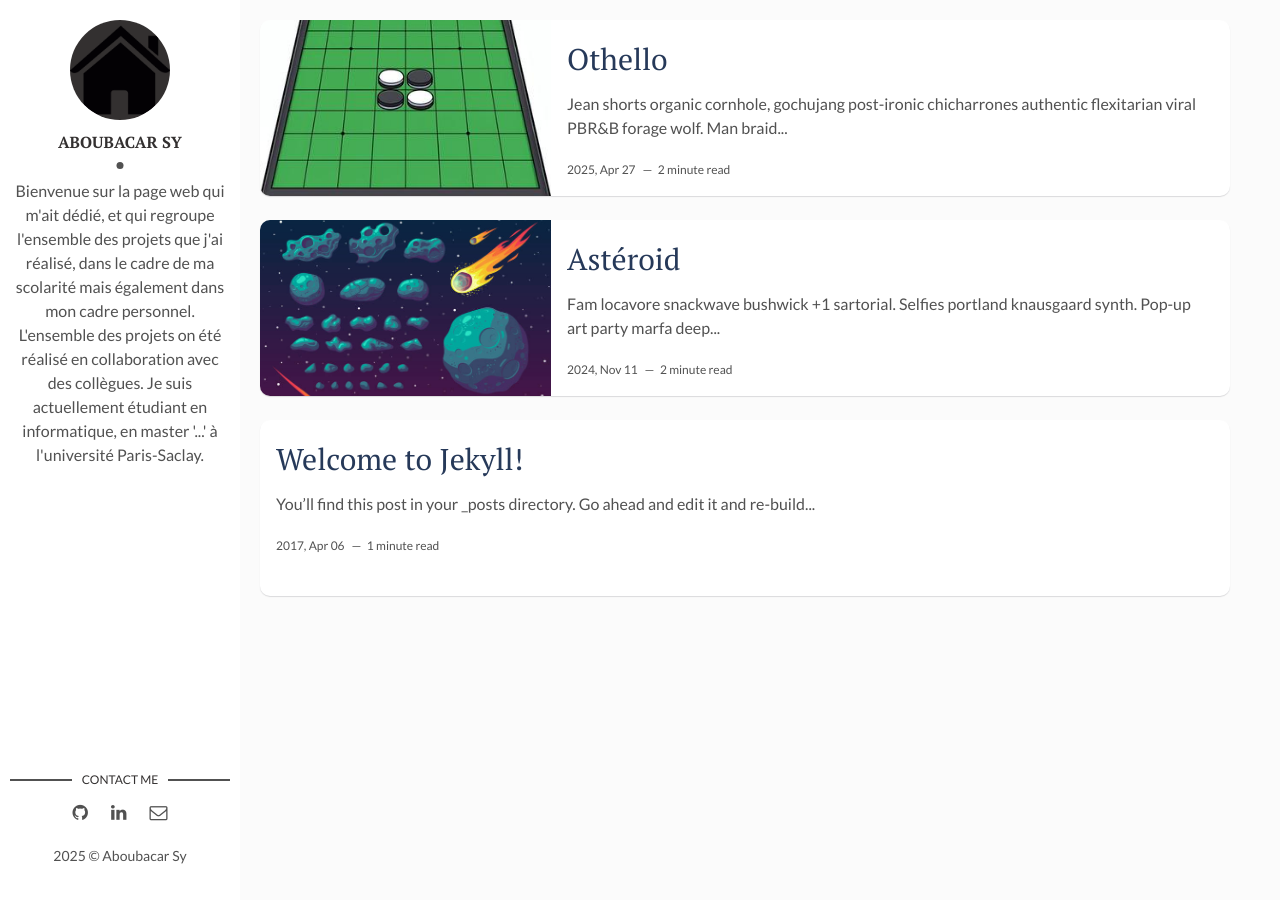
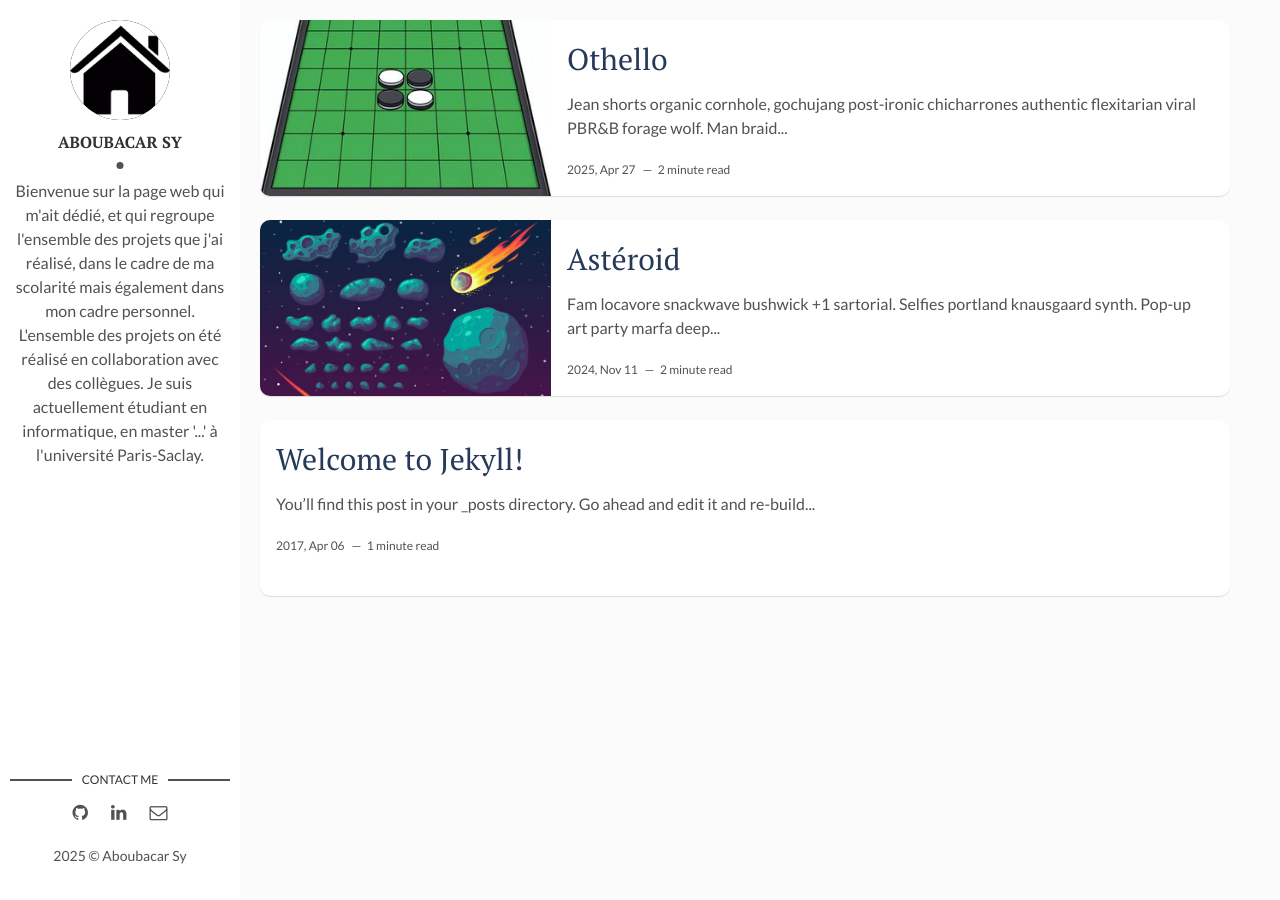
Before and after one commit to SyAboubacar/site-asy, a Jekyll site: the page built from index.html, in a window 1280 px wide. Built offline with Jekyll 4.4.1, drawn with Linux system fonts in a browser that asks for light colours; the list of posts is cut into pages by our own code.

Commit message:
modif acceuil img

```diff
--- a/_config.yml
+++ b/_config.yml
@@ -10,7 +10,7 @@ site-twitter: #if your site has a twitter account, enter it here
 
 # Author Settings
 author: Aboubacar Sy # add your name
-author-img: acceuil.png # add your photo
+author-img: acceuil.jpg # add your photo
 about-author: Bienvenue sur la page web qui m'ait dédié, et qui regroupe l'ensemble des projets que j'ai réalisé, dans le cadre de ma scolarité mais également dans mon cadre personnel. L'ensemble des projets on été réalisé en collaboration avec des collègues. Je suis actuellement étudiant en informatique, en master '...' à l'université Paris-Saclay.
 social-github: SyAboubacar # add your Github handle
 social-linkedin: # add your Linkedin handle
```
Also changed, not shown: assets/img/acceuil.jpg (added).
